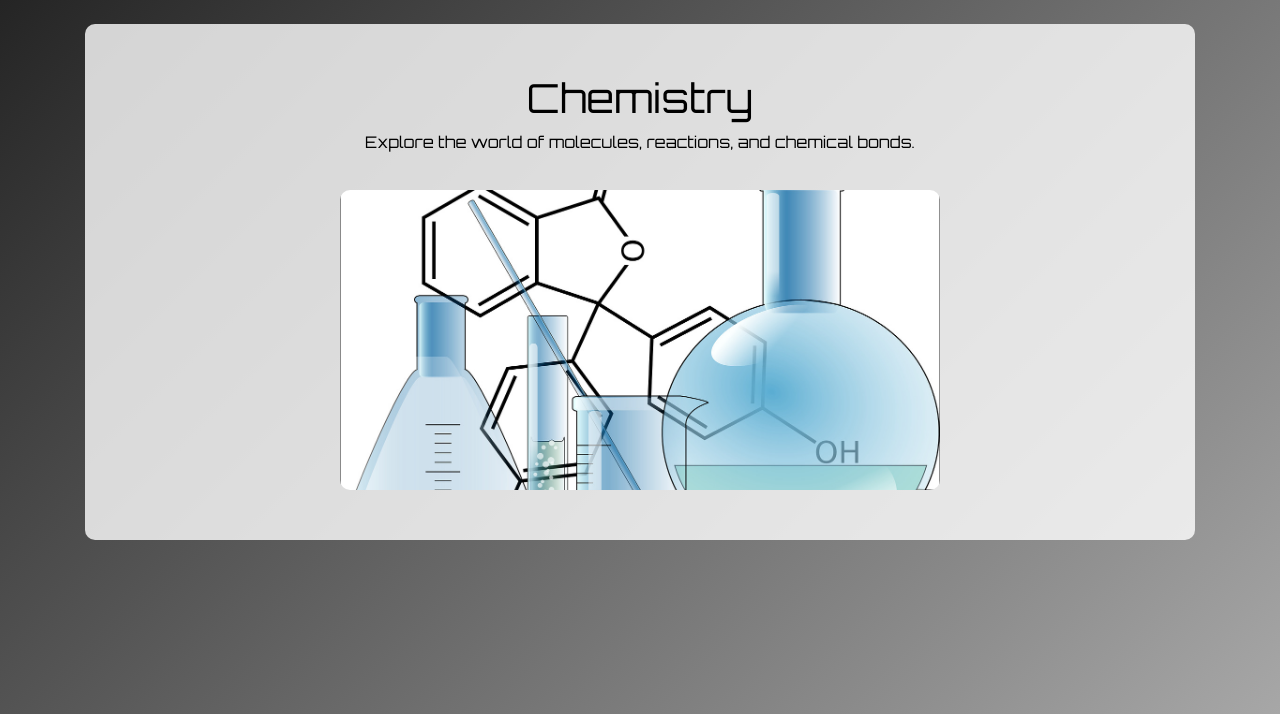
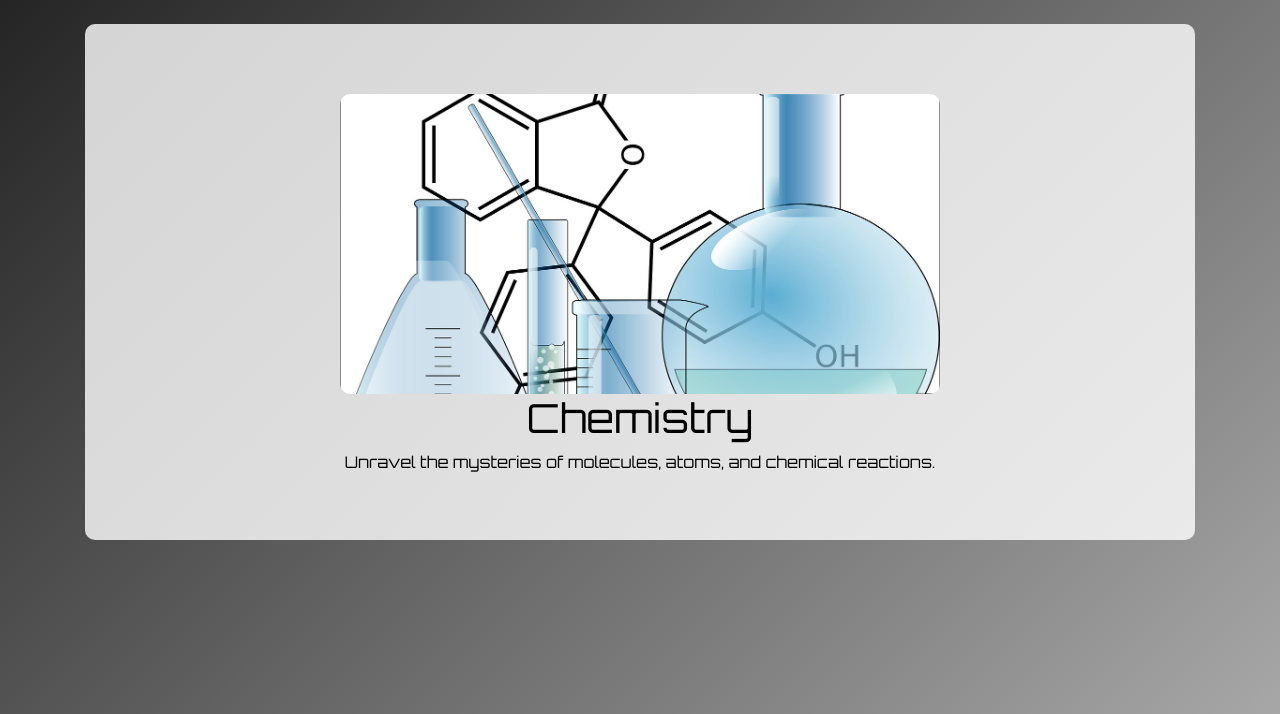
Before and after one commit to PWesely4/CSCS_Flask_Site1, a Flask app: page /chemistry in a window 1280 px wide. Shown: the part 56-770 px from the top of the page. Run offline with Flask 2, Linux system fonts and the light colour scheme.

Commit message:
Update chemistry.html

```diff
--- a/templates/chemistry.html
+++ b/templates/chemistry.html
@@ -1,11 +1,9 @@
 {% extends "base.html" %}
-
 {% block title %}Chemistry{% endblock %}
-
 {% block content %}
 <div class="jumbotron">
+    <img src="{{ url_for('static', filename='images/chemistry.jpg') }}" alt="Chemistry">
     <h1>Chemistry</h1>
-    <p>Explore the world of molecules, reactions, and chemical bonds.</p>
-    <img src="{{ url_for('static', filename='images/chemistry.jpg') }}" alt="Chemistry">
+    <p>Unravel the mysteries of molecules, atoms, and chemical reactions.</p>
 </div>
 {% endblock %}
```
